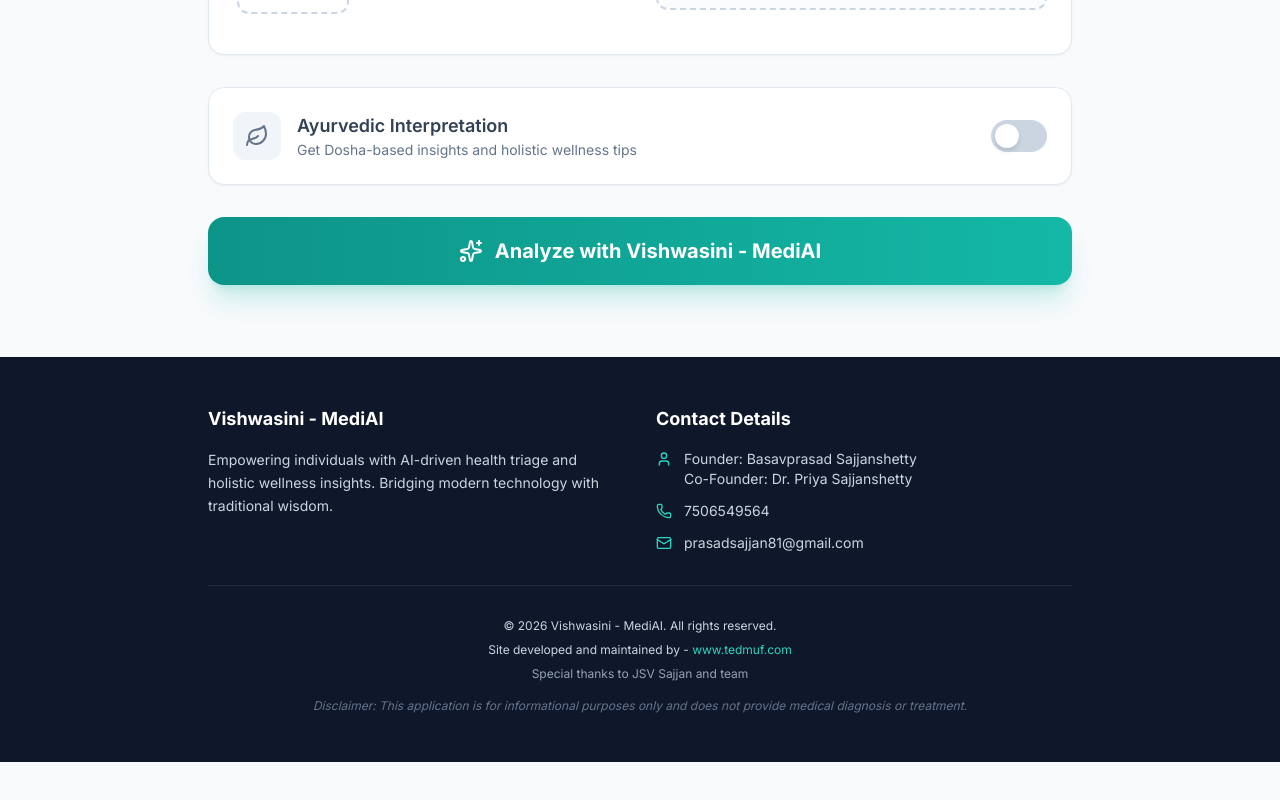
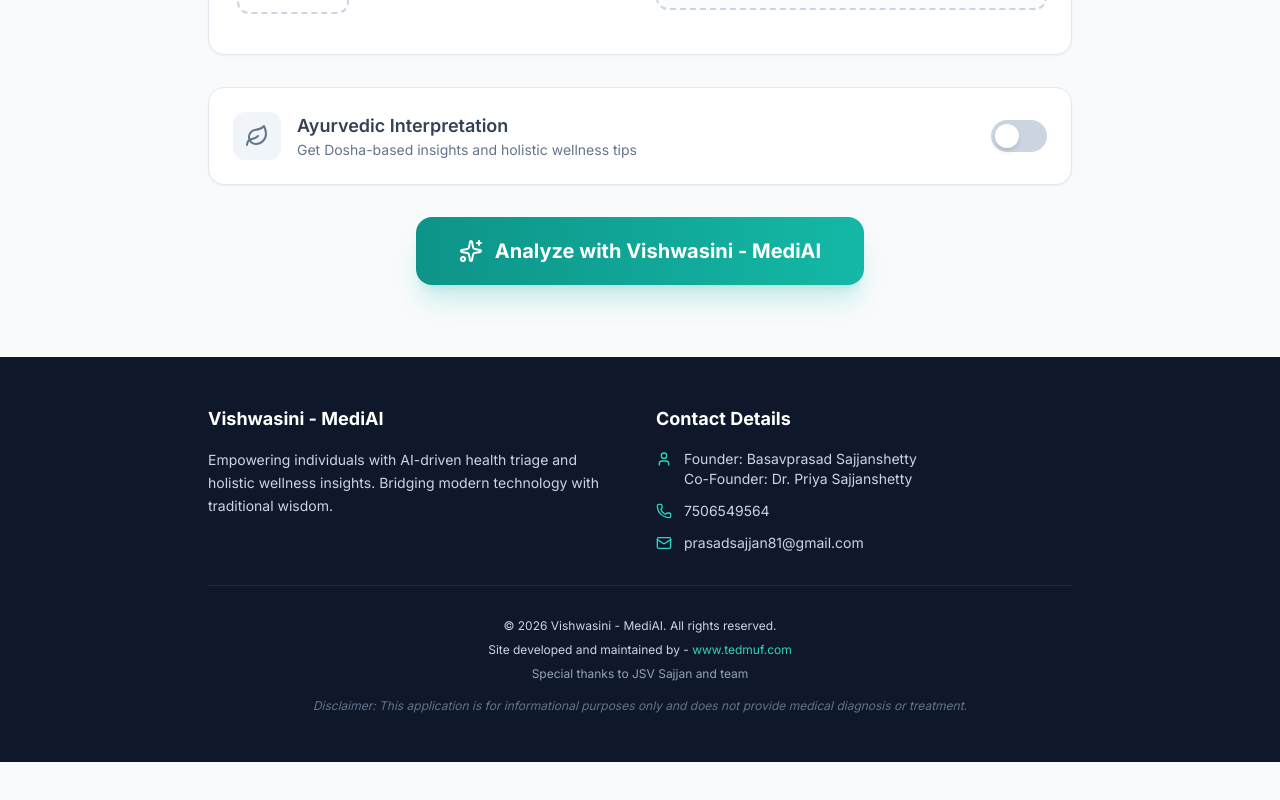
Before and after one commit to prasadsajjan81/MediAI---Health-Triage-Assistant-by-Tedmuf-Solutions, a React (Vite) app: page / in a window 1280 px wide. Shown: the part 1702-2502 px from the top of the page. Built offline with nearby package versions, Linux system fonts and the light colour scheme.

Commit message:
feat: Center analysis buttons and improve styling
Adds `max-w-md` and `mx-auto` to center the primary analysis button and the "Start New Analysis" button on larger screens. Also slightly adjusts the styling of the "Start New Analysis" button to include centering.

```diff
--- a/App.tsx
+++ b/App.tsx
@@ -236,7 +236,7 @@ export default function App() {
               <button
                 onClick={handleAnalyze}
                 disabled={analysis.loading}
-                className={`w-full py-5 px-6 rounded-2xl font-bold text-xl text-white shadow-xl shadow-teal-500/20 flex items-center justify-center space-x-3 transition-all transform hover:-translate-y-1 active:translate-y-0
+                className={`w-full max-w-md mx-auto py-5 px-6 rounded-2xl font-bold text-xl text-white shadow-xl shadow-teal-500/20 flex items-center justify-center space-x-3 transition-all transform hover:-translate-y-1 active:translate-y-0
                   ${analysis.loading ? 'bg-slate-400 cursor-not-allowed' : 'bg-gradient-to-r from-teal-600 to-teal-500 hover:from-teal-700 hover:to-teal-600'}`}
               >
                 {analysis.loading ? (
@@ -266,7 +266,7 @@ export default function App() {
                     setAnalysis({ loading: false, result: null, error: null });
                     window.scrollTo({ top: 0, behavior: 'smooth' });
                   }}
-                  className="mt-8 w-full py-4 bg-white border border-slate-300 text-slate-700 font-semibold rounded-xl hover:bg-slate-50 transition-colors shadow-sm"
+                  className="mt-8 w-full max-w-md mx-auto py-4 bg-white border border-slate-300 text-slate-700 font-semibold rounded-xl hover:bg-slate-50 transition-colors shadow-sm flex items-center justify-center"
                 >
                   Start New Analysis
                 </button>
```
